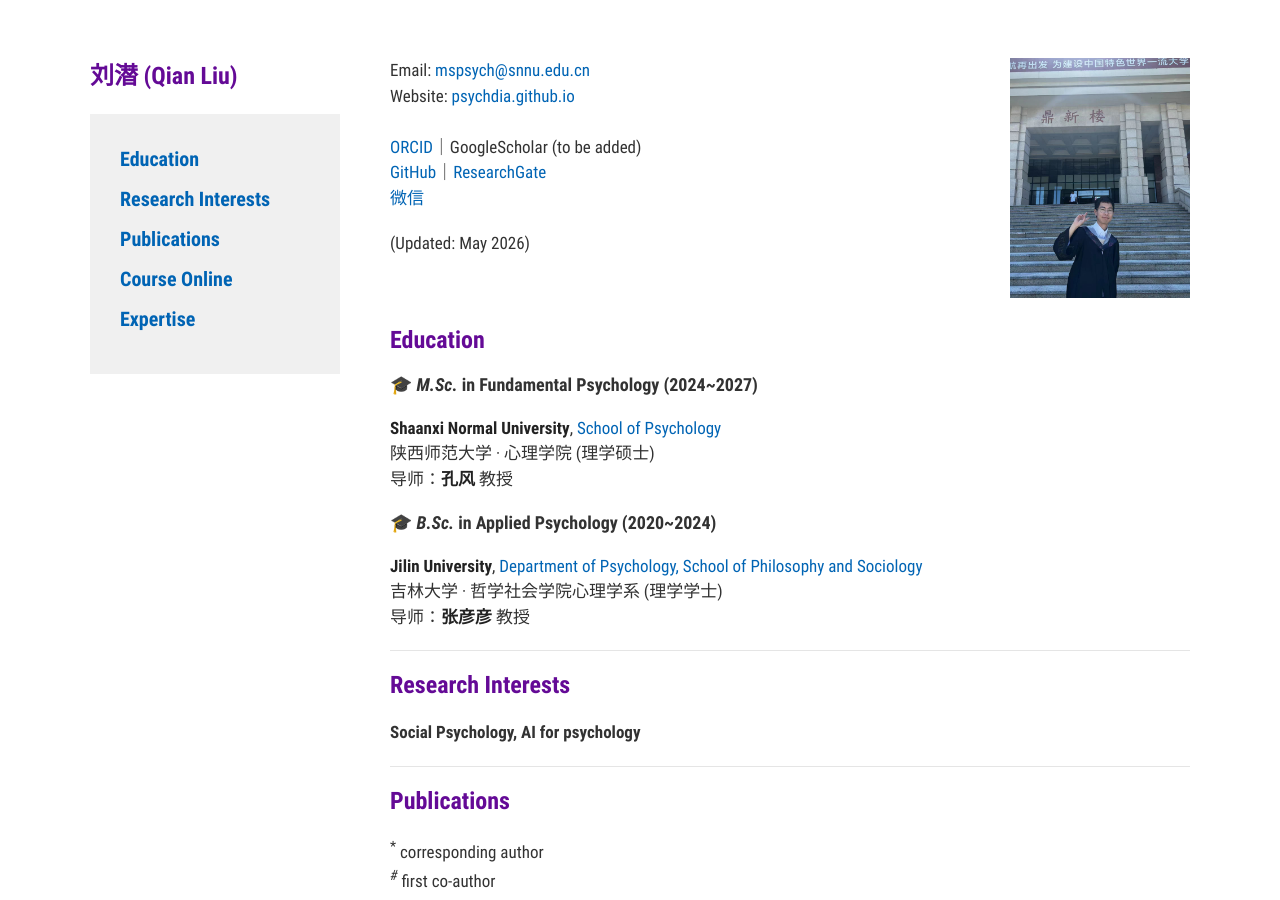
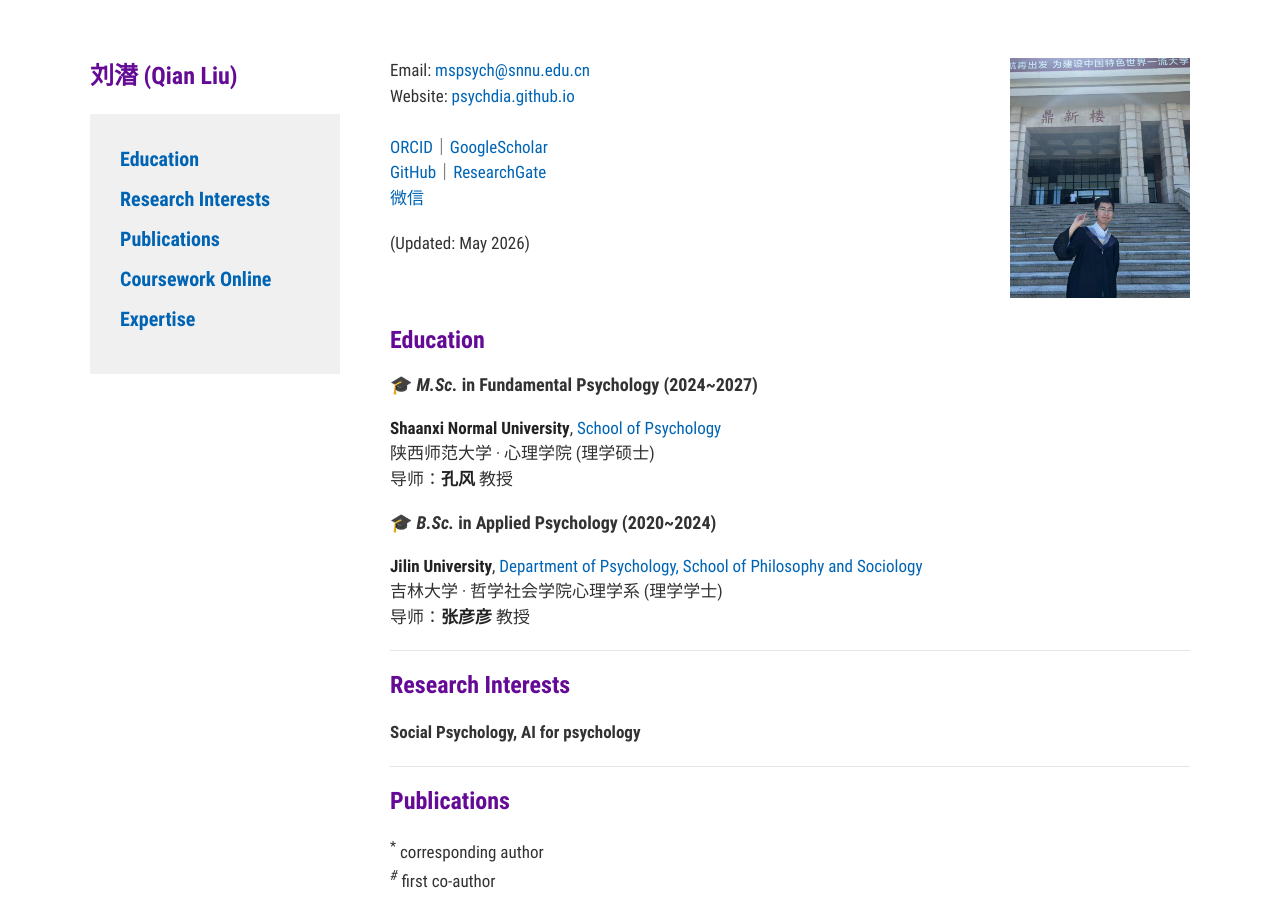
Before and after one commit to PsychDia/PsychDia.github.io, a Jekyll site: the page built from README.md, in a window 1280 px wide and 900 px high. Built offline with Jekyll 4.4.1, drawn with Linux system fonts in a browser that asks for light colours; our own code applies the rules of GitHub Pages for plain Markdown files; a script that is not in the unit is left out.

Commit message:
Update default.html

```diff
--- a/_layouts/default.html
+++ b/_layouts/default.html
@@ -20,14 +20,9 @@
           <ul class="toc-list">
             <li><a href="#education">Education</a></li>
             <li><a href="#research-interests">Research Interests</a></li>
-            <!-- <li><a href="#grants">Grants</a></li> -->
-            <!-- <li><a href="#teaching">Teaching</a></li> -->
             <li><a href="#publications">Publications</a></li>
-            <li><a href="#course-online">Course Online</a></li>
+            <li><a href="#coursework-online">Coursework Online</a></li>
             <li><a href="#expertise">Expertise</a></li>
-            <!-- <li><a href="#service">Service</a></li> -->
-            <!-- <li><a href="#invited-talks">Invited Talks</a></li> -->
-
           </ul>
         </div>
       </header>
@@ -40,7 +35,7 @@
               Website: <a href="https://psychdia.github.io">psychdia.github.io</a><br/>
               <!-- Download: <a href="https://psychdia.github.io/CimLiu_CV_2026-03.pdf">CimLiu_CV_2026.pdf</a><br/> -->
               <br/>
-              <a href="https://orcid.org/0009-0001-1976-8664">ORCID</a>｜GoogleScholar (to be added)<br/>
+              <a href="https://orcid.org/0009-0001-1976-8664">ORCID</a>｜<a href="https://scholar.google.com/citations?user=3OEpYVEAAAAJ">GoogleScholar</a><br/>
               <a href="https://github.com/psychdia">GitHub</a>｜<a href="https://www.researchgate.net/profile/Qian-Liu-248">ResearchGate</a><br/>
               <a href="img/WeChat@CimLau.jpg">微信</a><br/>
               <!-- <a href="https://psychbruce.notion.site/Collaboration-Principle-822d4c90f8464a8c9696b9fa95362131">Collaboration Principle 合作原则</a> -->
```
